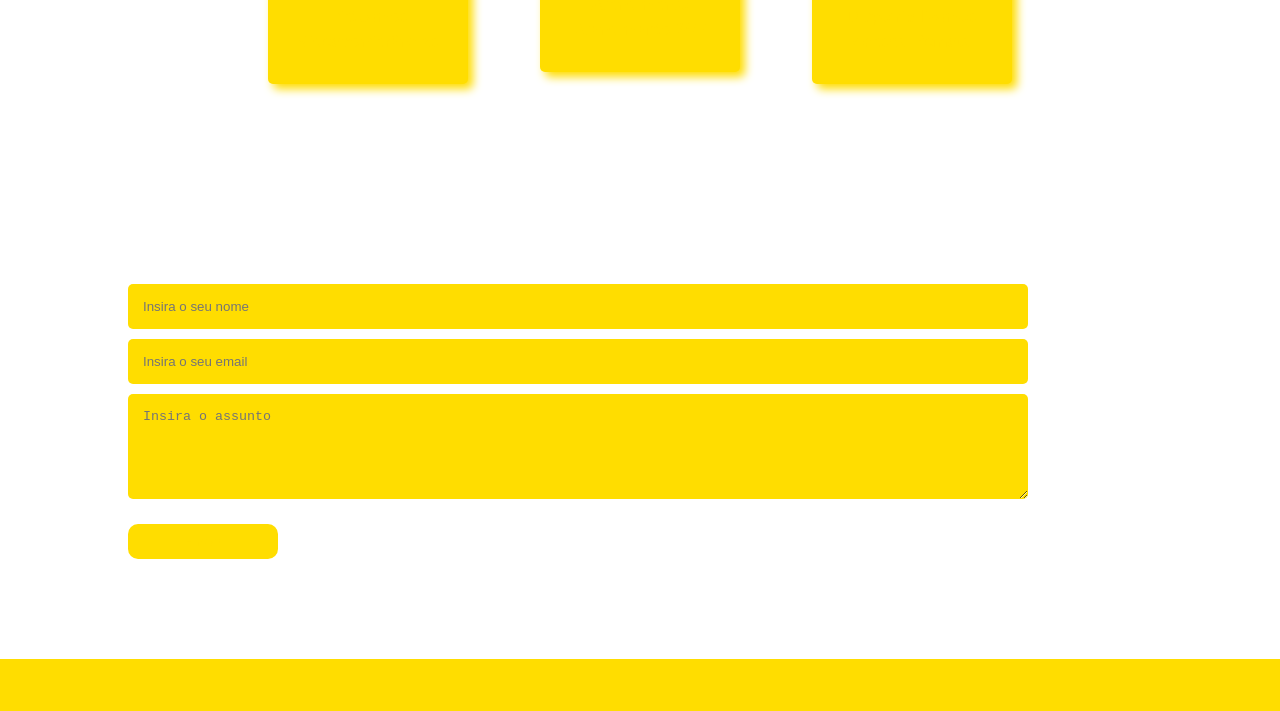
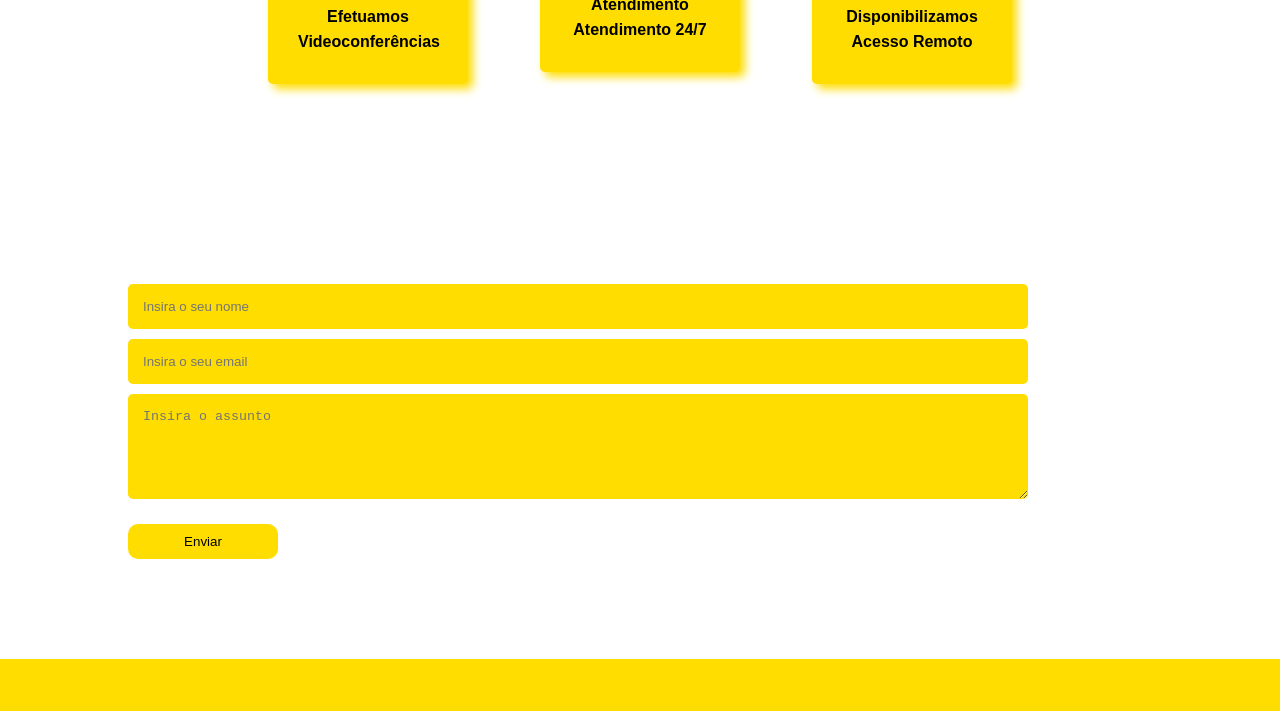
Before and after one commit to TomasDjazz/Site-Empresa, a plain HTML site: page index.html in a window 1280 px wide. Shown: the part 1455-2166 px from the top of the page. Drawn offline with Linux system fonts and the light colour scheme.

Commit message:
commit do site

```diff
--- a/css/style.css
+++ b/css/style.css
@@ -63,7 +63,7 @@ header{
 
 .btn{
     background-color: #ffdd00;
-    color: #ffdd00;
+    color: #000000;
     padding: 10px 20px;
     border-radius: 10px;
     margin-top: 15px;
@@ -75,7 +75,7 @@ header{
     margin: 100px auto;
     text-align: justify;
     line-height: 25px;
-    color: #ffdd00;
+    color: #000000;
 }
 
 #servicos{
@@ -109,7 +109,7 @@ header{
 form{
     display: flex;
     flex-direction: column;
-    color: #ffdd00;
+    color: #000000;
 }
 
 form input,
@@ -128,7 +128,7 @@ form .enviar{
 
 .btn-enviar{
     background-color: #ffdd00;
-    color: #ffdd00;
+    color: #000000;
     padding: 10px 20px;
     border-radius: 10px;
     margin-top: 15px;
@@ -188,7 +188,7 @@ p{
         left: 40%;
         width: 200px;
         text-align: center;
-        color: white;
+        color: #000000;
     }
 
     .conteiner {
```
